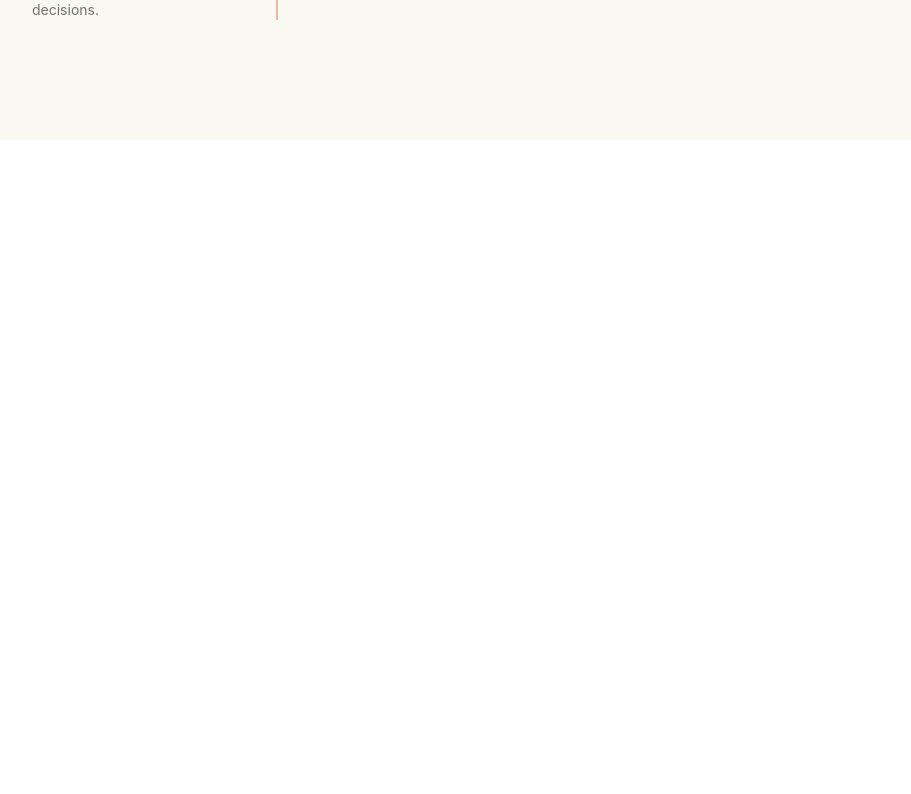
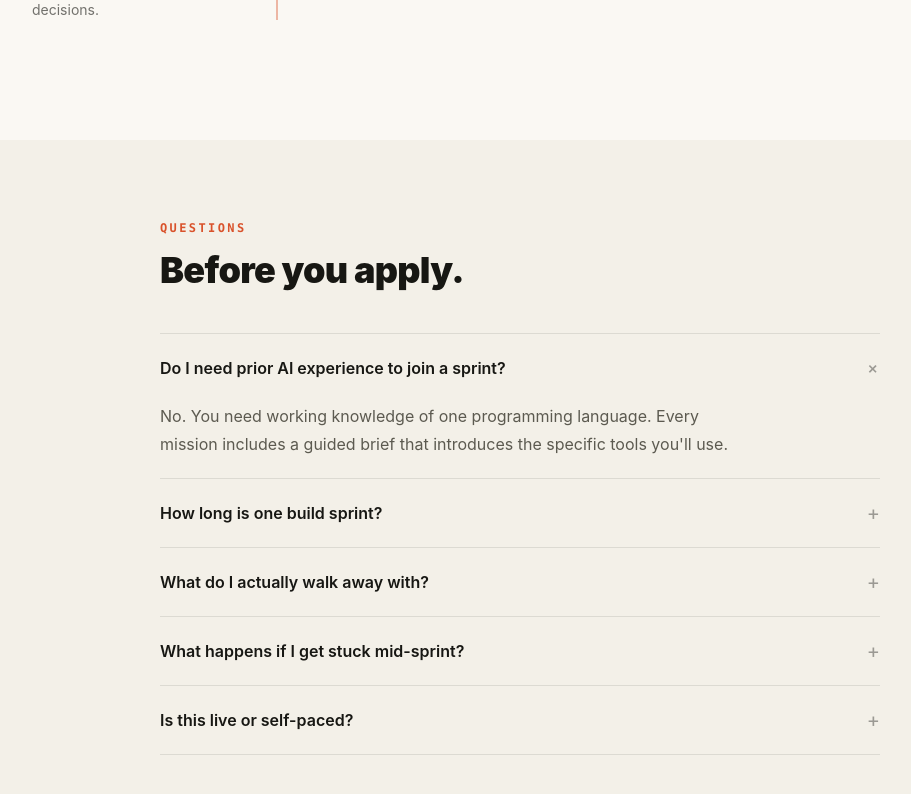
Before and after one commit to sushh-05/buildroom, a React (Vite) app: page / in a window 1280 px wide. Shown: the part 4023-4817 px from the top of the page, without its empty margins (120-1031 px from the left). Before the commit the page ends 4163 px from the top, so only its background shows below. Built offline with nearby package versions, Linux system fonts and the light colour scheme.

Commit message:
feat: add accessible FAQ accordion

```diff
--- a/src/App.tsx
+++ b/src/App.tsx
@@ -6,6 +6,7 @@ import { Process } from "./components/sections/Process";
 import { SprintTimeline } from "./components/sections/SprintTimeline";
 import { Proof } from "./components/sections/Proof";
 import { Mentors } from "./components/sections/Mentors";
+import { FAQ } from "./components/sections/FAQ";
 
 function App() {
   const [isModalOpen, setIsModalOpen] = useState(false);
@@ -20,6 +21,7 @@ function App() {
         <SprintTimeline />
         <Proof />
         <Mentors />
+        <FAQ />
       </main>
       {isModalOpen && (
         <div className="fixed inset-0 z-50 grid place-items-center bg-black/40 p-6">
--- a/src/components/sections/FAQ.tsx
+++ b/src/components/sections/FAQ.tsx
@@ -1,7 +1,66 @@
-export const FAQ = () => {
+import { useState } from "react";
+import { faqItems } from "../../data/faq";
+
+export function FAQ() {
+    const [openId, setOpenId] = useState<string | null>(faqItems[0].id);
+
+    const toggle = (id: string) => {
+        setOpenId((current) => (current === id ? null : id));
+    };
+
     return (
-        <section>
-            FAQ
+        <section id="faq" className="py-20">
+            <div className="mx-auto max-w-3xl px-6">
+                <p className="mb-3 font-mono text-xs font-semibold uppercase tracking-[0.2em] text-[#d9522b]">
+                    Questions
+                </p>
+                <h2 className="text-3xl font-black leading-tight tracking-[-0.02em] sm:text-4xl">
+                    Before you apply.
+                </h2>
+
+                <div className="mt-10 divide-y divide-[#171713]/10 border-y border-[#171713]/10">
+                    {faqItems.map((item) => {
+                        const isOpen = openId === item.id;
+                        const panelId = `faq-panel-${item.id}`;
+                        const buttonId = `faq-button-${item.id}`;
+
+                        return (
+                            <div key={item.id}>
+                                <h3>
+                                    <button
+                                        id={buttonId}
+                                        type="button"
+                                        aria-expanded={isOpen}
+                                        aria-controls={panelId}
+                                        onClick={() => toggle(item.id)}
+                                        className="flex min-h-11 w-full items-center justify-between gap-4 py-5 text-left text-base font-semibold text-[#171713]"
+                                    >
+                                        {item.question}
+                                        <span
+                                            aria-hidden="true"
+                                            className={`flex-shrink-0 text-xl font-normal text-[#171713]/40 transition-transform ${isOpen ? "rotate-45" : ""
+                                                }`}
+                                        >
+                                            +
+                                        </span>
+                                    </button>
+                                </h3>
+                                <div
+                                    id={panelId}
+                                    role="region"
+                                    aria-labelledby={buttonId}
+                                    hidden={!isOpen}
+                                    className="pb-5"
+                                >
+                                    <p className="max-w-xl leading-7 text-[#5c5a50]">
+                                        {item.answer}
+                                    </p>
+                                </div>
+                            </div>
+                        );
+                    })}
+                </div>
+            </div>
         </section>
     );
-};
+}
```
